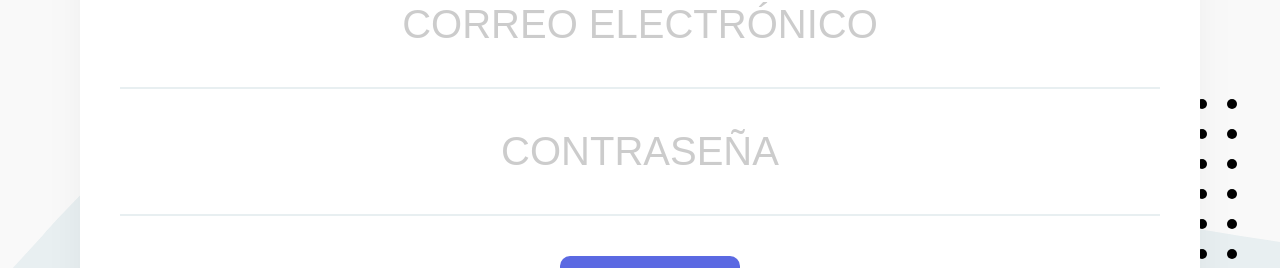
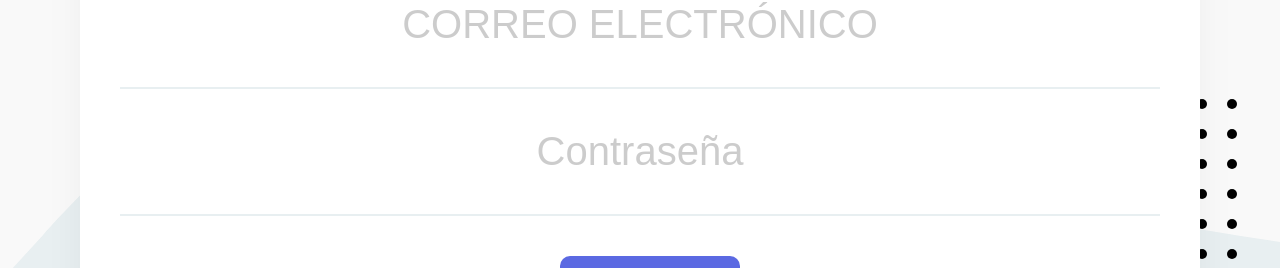
Before and after one commit to GuzMi-Hub/react_app_expense_record, a React (Create React App) app: page /login in a window 1280 px wide. Shown: the part 438-706 px from the top of the page. Built offline with nearby package versions, Linux system fonts and the light colour scheme; no server answers; what webfontloader would draw is missing.

Commit message:
:bug: Password in normal case

```diff
--- a/src/components/Login.jsx
+++ b/src/components/Login.jsx
@@ -4,7 +4,7 @@ import { useHistory } from "react-router";
 import Button from "../elements/Button";
 import styled from "styled-components";
 import { Header, Title, ContainerHeader } from "../elements/Header";
-import { Form, Input, ButtonContainer } from "../elements/FormElements";
+import { Form, Input, ButtonContainer, InputPassword } from "../elements/FormElements";
 import { ReactComponent as SvgLogin } from "../assets/images/login.svg";
 import Alert from "../elements/Alert";
 import { auth } from "../firebase/firebaesConfig";
@@ -101,7 +101,7 @@ const Login = () => {
           value={email}
           onChange={handleChange}
         />
-        <Input
+        <InputPassword
           type="password"
           name="password"
           placeholder="Contraseña"
--- a/src/elements/FormElements.jsx
+++ b/src/elements/FormElements.jsx
@@ -51,6 +51,17 @@ const Input = styled.input`
     font-size: 2.2rem; /* 24px */
   }
 `;
+const InputPassword = styled.input`
+  font-size: 2.5rem; /* 40px */
+  border: none;
+  border-bottom: 2px solid ${theme.grisClaro};
+  outline: none;
+
+  @media (max-width: 60rem) {
+    /* 950px */
+    font-size: 2.2rem; /* 24px */
+  }
+`;
 
 const BigInput = styled(Input)`
   font-size: 4.37rem; /* 70px */
@@ -63,4 +74,4 @@ const ButtonContainer = styled.div`
   margin: 2.5rem 0; /* 40px */
 `;
 
-export { FilterContainer, Form, Input, BigInput, ButtonContainer };
+export { FilterContainer, Form, Input, BigInput, ButtonContainer, InputPassword };
```
